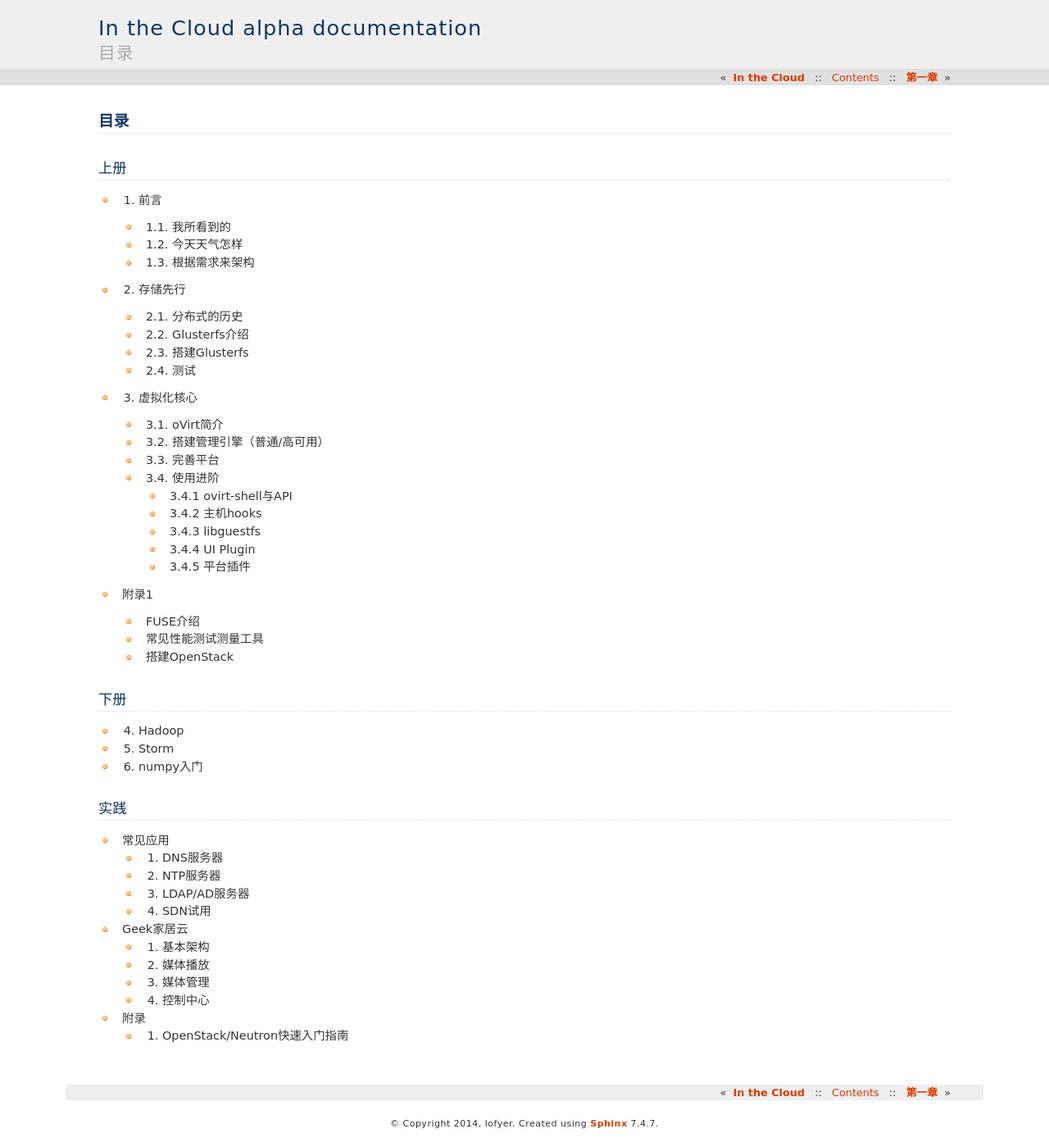
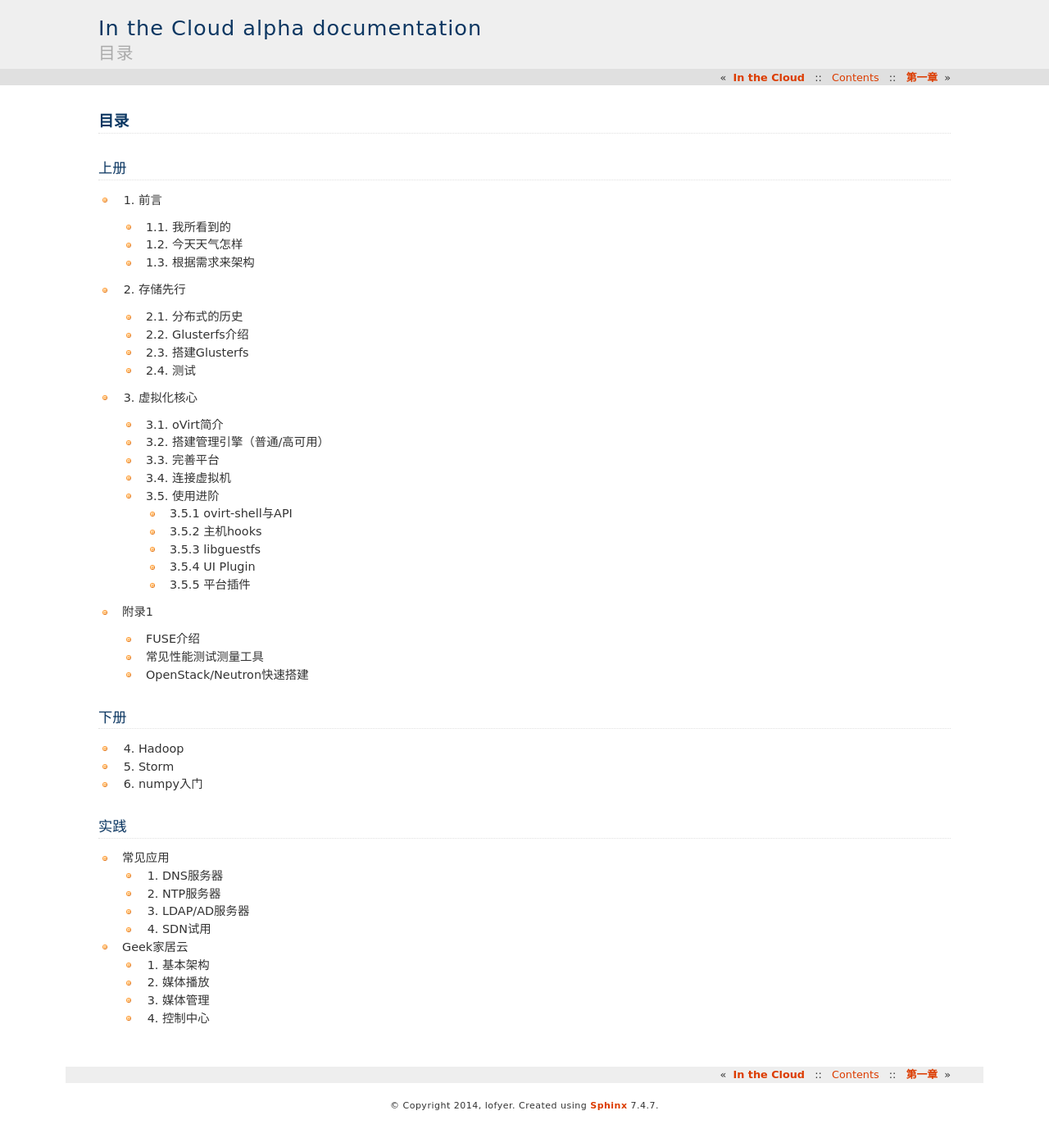
Before and after one commit to lofyer/InTheCloud, a Sphinx documentation site: the page built from source/posts/ch00.rst, in a window 1280 px wide. Shown: the whole page at 82% size. Built offline with Sphinx 7.4.7, drawn with Linux system fonts in a browser that asks for light colours; formulas are drawn with MathJax 3; after the commit the page ends 1366 px from its top, so only the background shows below that.

Commit message:
修改目录

```diff
--- a/source/posts/ch00.rst
+++ b/source/posts/ch00.rst
@@ -32,17 +32,19 @@
 
   + 3.3. 完善平台
 
-  + 3.4. 使用进阶
+  + 3.4. 连接虚拟机
 
-    + 3.4.1 ovirt-shell与API
+  + 3.5. 使用进阶
 
-    + 3.4.2 主机hooks
+    + 3.5.1 ovirt-shell与API
 
-    + 3.4.3 libguestfs
+    + 3.5.2 主机hooks
 
-    + 3.4.4 UI Plugin
+    + 3.5.3 libguestfs
 
-    + 3.4.5 平台插件
+    + 3.5.4 UI Plugin
+
+    + 3.5.5 平台插件
 
 - 附录1
 
@@ -85,7 +87,3 @@
   + 3. 媒体管理
 
   + 4. 控制中心
-
-- 附录
-
-  + 1. OpenStack/Neutron快速入门指南
```
Also changed, not shown: other parts of source/posts/ch00.rst (+1 -1 lines).
